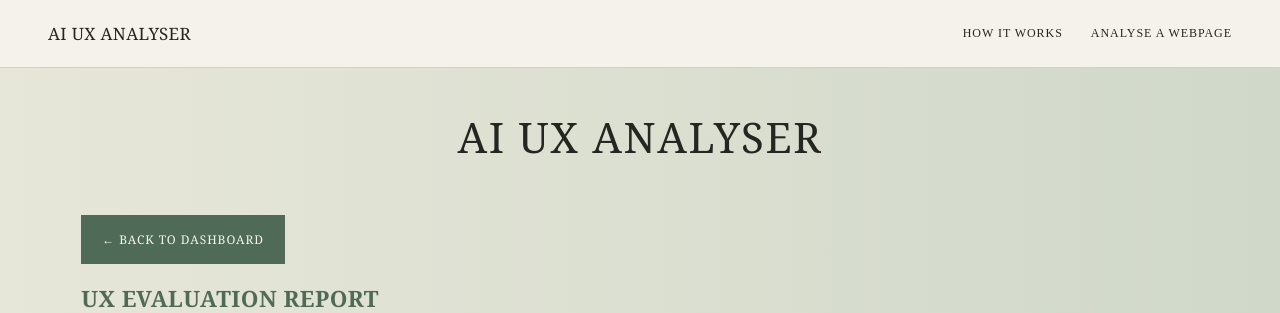
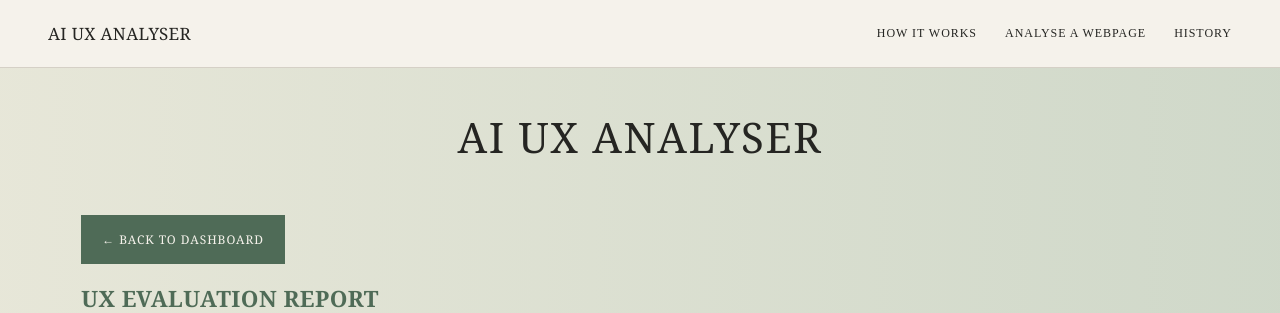
Before and after one commit to devop-relevant-audience/ai-ux-analyser, a FastAPI app: template templates/report.html in a window 1280 px wide. Shown: the top 313 px of the page. Run offline with FastAPI, Linux system fonts and the light colour scheme; the template is opened without the code that fills it, so the values that code supplies are empty.

Commit message:
Updated navigation across pages

```diff
--- a/templates/analyse.html
+++ b/templates/analyse.html
@@ -17,6 +17,7 @@
 
       <div class="nav-links">
         <a href="/how-it-works">How It Works</a>
+        <a href="/history">History</a>
       </div>
     </nav>
 
--- a/templates/dashboard.html
+++ b/templates/dashboard.html
@@ -14,6 +14,7 @@
       <div class="nav-links">
         <a href="/analyse">Analyse</a>
         <a href="/how-it-works">How It Works</a>
+        <a href="/history">History</a>
       </div>
     </nav>
 
--- a/templates/home.html
+++ b/templates/home.html
@@ -16,6 +16,7 @@
       <div class="nav-links">
         <a href="/how-it-works">How It Works</a>
         <a href="/analyse">Analyse a webpage</a>
+        <a href="/history">History</a>
       </div>
     </nav>
 
--- a/templates/howitworks.html
+++ b/templates/howitworks.html
@@ -15,6 +15,7 @@
 
         <div class="nav-links">
             <a href="/analyse">Analyse</a>
+            <a href="/history">History</a>
         </div>
     </nav>
 
--- a/templates/report.html
+++ b/templates/report.html
@@ -14,6 +14,7 @@
         <div class="nav-links">
           <a href="/how-it-works">How It Works</a>
           <a href="/analyse">Analyse a webpage</a>
+          <a href="/history">History</a>
         </div>
       </nav>
 
@@ -26,9 +27,16 @@
     </div>
 
 <div class="report-intro-section">
-    <a href="/run/{{ run_id }}" class="report-back-button">
-        ← BACK TO DASHBOARD
-    </a>
+
+    {% if from_history %}
+        <a href="/history" class="report-back-button">
+            ← BACK TO HISTORY
+        </a>
+    {% else %}
+        <a href="/run/{{ run_id }}" class="report-back-button">
+            ← BACK TO DASHBOARD
+        </a>
+    {% endif %}
 
     <h2 class="report-intro-title">
         UX EVALUATION REPORT
```
